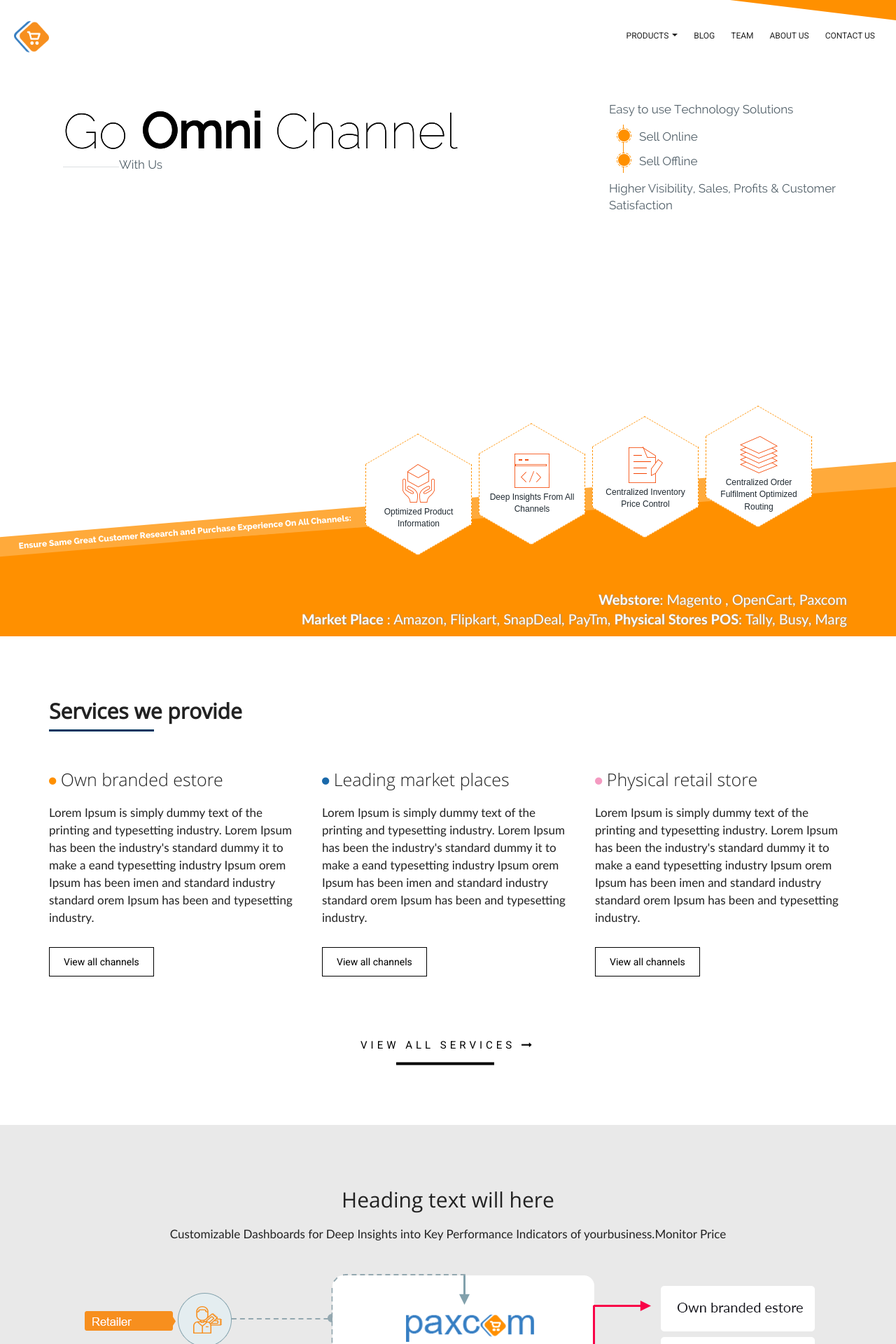
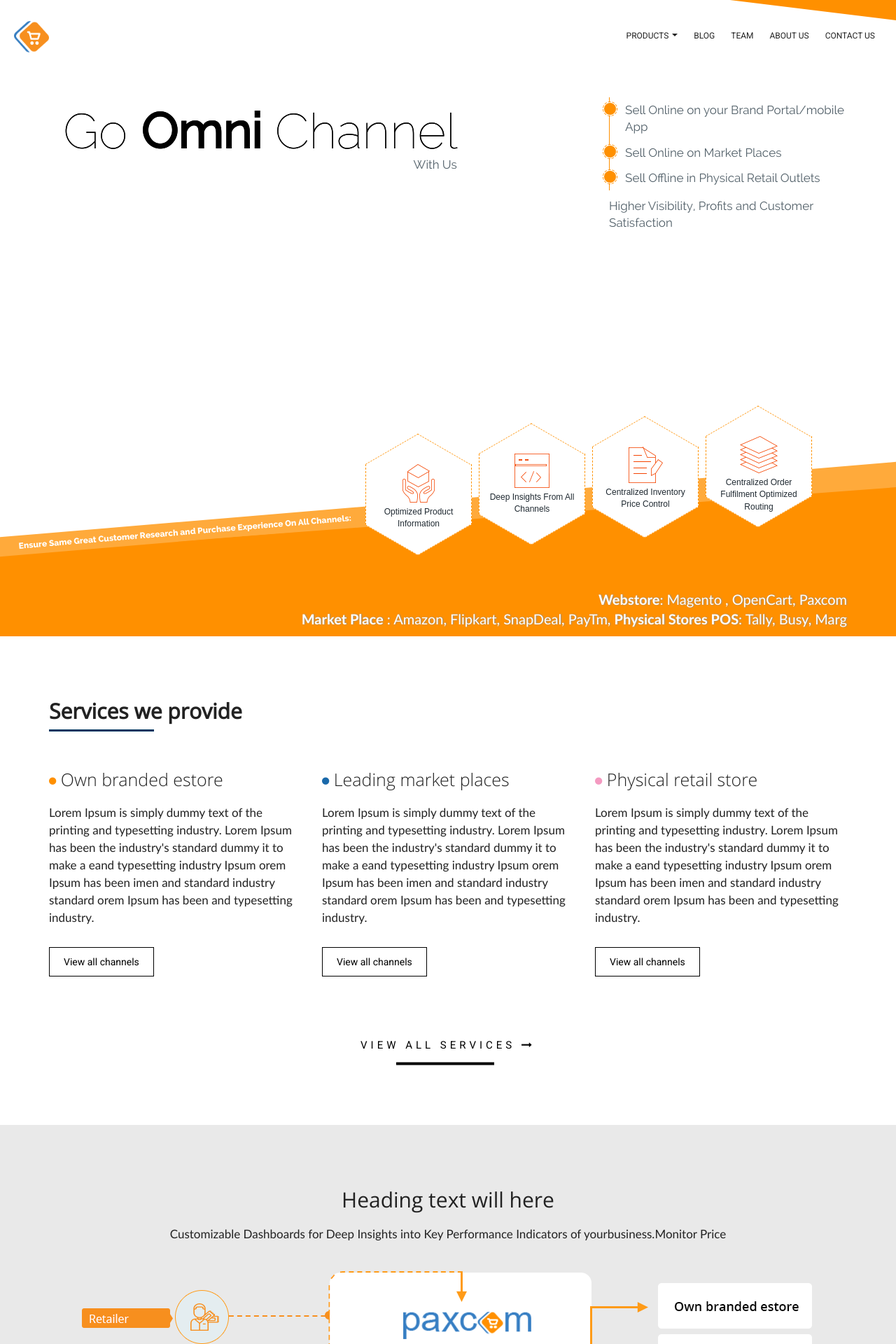
Before and after one commit to paxcom/paxcom.github.io, a Jekyll site: the page built from index.md, in a window 1280 px wide. Shown: the top 1920 px of the page at 70% size. Built offline with Jekyll 4.4.1, drawn with Linux system fonts in a browser that asks for light colours; comment, search, counter and statistics services are not loaded.

Commit message:
update css and image

```diff
--- a/_includes/paxcom-intro.html
+++ b/_includes/paxcom-intro.html
@@ -6,19 +6,17 @@
 <div class="col-lg-8  col-md-6 col-sm-7">
 	<div class="paxcom-into-text">
     	<h1> Go <strong>Omni</strong> Channel<br>
-        <em>With Us</em> </h1>
+        <em class="pull-right">With Us</em> </h1>
     </div>
    </div>
    <div class="col-lg-4 col-md-6 col-sm-5">
-<div class="sub-heading">   Easy to use
-Technology Solutions
-</div>
+
 <ul class="list-menu">
-<li> Sell Online </li>
-<li>Sell Offline </li>
+<li> Sell Online on your Brand Portal/mobile App </li>
+<li>Sell Online on Market Places </li>
+<li>Sell Offline in Physical Retail Outlets </li>
 </ul>
-<div class="sub-heading"> Higher Visibility, Sales, Profits
- &amp; Customer Satisfaction </div> </div>
+<div class="sub-heading"> Higher Visibility, Profits and Customer Satisfaction </div> </div>
 
    </div> </div>
 
--- a/css/style.css
+++ b/css/style.css
@@ -1179,12 +1179,12 @@
     font-family: 'RalewayRegular_0'; }
 	.sub-heading:first-child{ margin-top:15px;}
 
-	ul.list-menu{ margin:10px 0 10px 20px; }
+	ul.list-menu{ margin:10px 0 10px 0px; }
 
 	ul.list-menu li{ font-size: 17px;
     color: #526069;
 	 border-left:solid 1px #ff9000;
-	 padding:5px 22px;
+	 padding:6px 22px;
     font-family: 'RalewayRegular_0'; display:block;   }
 
 
@@ -1222,17 +1222,7 @@
 	padding-left:80px;
 
 }
-.paxcom-into-text em:before {
-	background: #8b959c none repeat scroll 0 0;
-	content: "";
-	display: block;
-	height: 1px;
-	left: 0;
-	margin-top: 12px;
-	opacity: 0.3;
-	position: absolute;
-	width: 80px;
-}
+
 .bg {
 	overflow-x: hidden;
 	overflow-y: visible !important;
@@ -1561,6 +1551,7 @@
 margin-left:0;
 
 padding:0 20px; }
+.paxcom-into-text h1{ font-size:50px;}
 
 	}
 
@@ -1830,6 +1821,7 @@
 
    .box-bg-blue, .box-bg-org, .box-bg-black, .box-bg-red{ margin-top:0px; padding-top:20px;}
    .top-nav-bar .dropdown-menu li a:hover{ padding:10px;}
+   .paxcom-into-text h1{ font-size:50px;}
  }
 
 
@@ -1837,7 +1829,7 @@
 	.top-nav-bar .dropdown-menu{ margin:0px; height:auto; background-color:#FFFFFF;}
 .top-nav-bar .dropdown-menu li a:hover{ padding:10px;}
 .paxcom-into-text h1{ font-family: 'RalewayThin_0' !important;
-	font-size: 40px; font-weight:100 !important;
+	font-size: 30px; font-weight:100 !important;
 	margin-bottom:40px;
 	color: #000;
 	text-shadow:0 0 0.5px #000;
```
Also changed, not shown: images/product-info-img.png.
